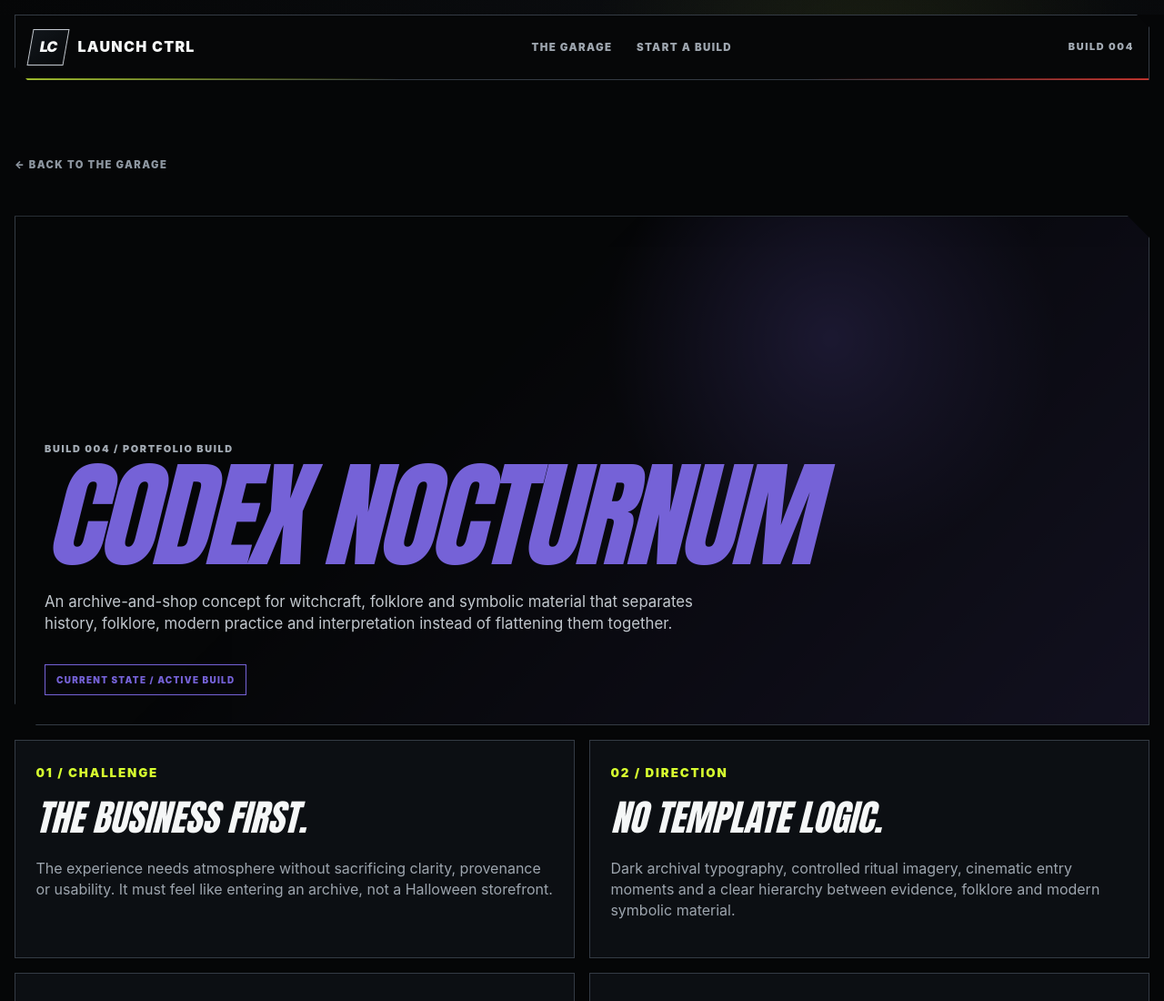
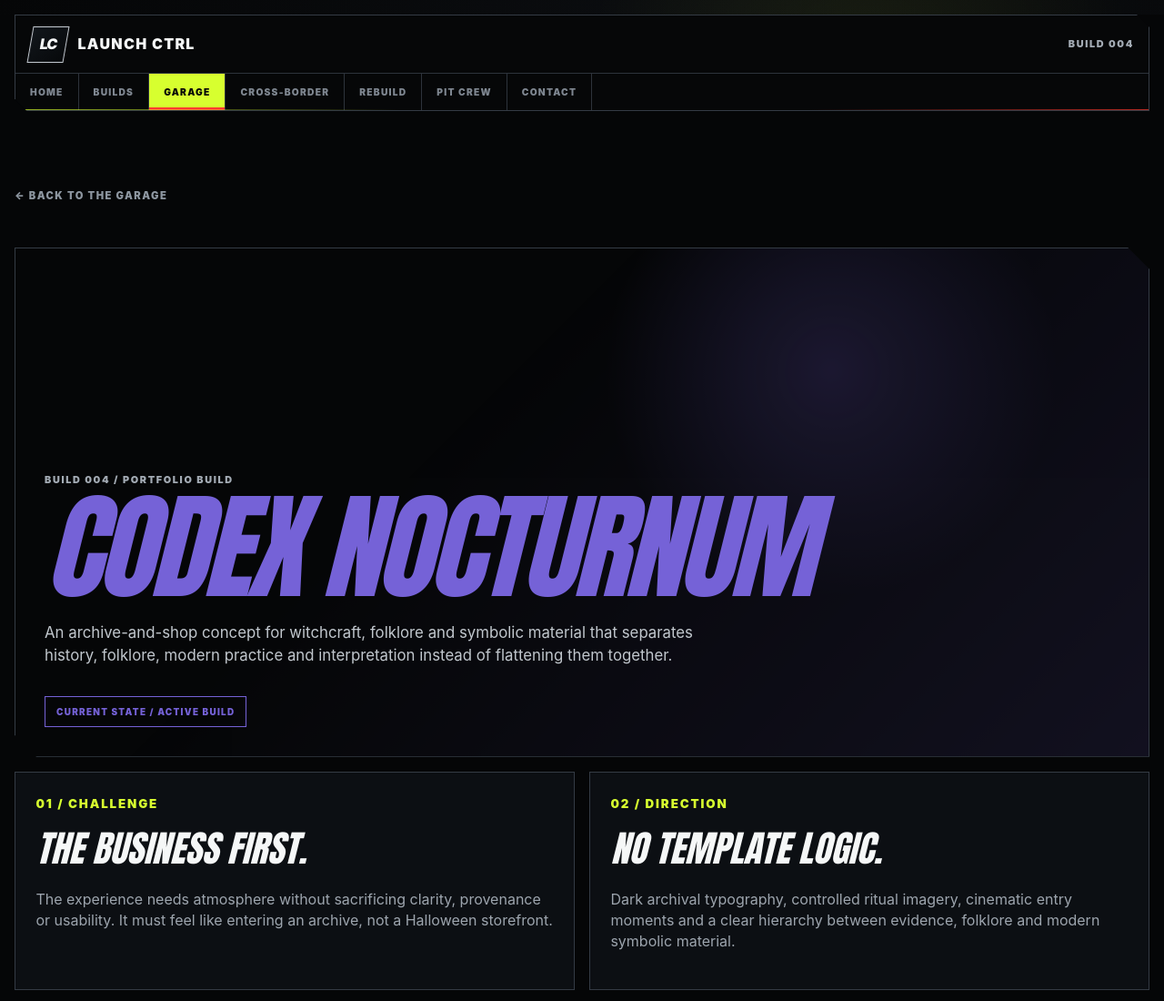
Before and after one commit to ghergabrieli-cyber/launch-ctrl, a website: page builds/codex-nocturnum.html in a window 1280 px wide. Shown: the top 1100 px of the page at 91% size. Drawn offline with Linux system fonts and the light colour scheme.

Commit message:
refactor: align codex-nocturnum case navigation

```diff
--- a/builds/codex-nocturnum.html
+++ b/builds/codex-nocturnum.html
@@ -9,13 +9,12 @@
   <link rel="stylesheet" href="../styles.css" />
 </head>
 <body class="case-body">
-  <header class="site-header">
-    <a href="../index.html" class="brand" aria-label="LAUNCH CTRL home"><span class="brand-mark">LC</span><span>LAUNCH CTRL</span></a>
-    <nav class="desktop-nav"><a href="../index.html#garage">THE GARAGE</a><a href="../index.html#contact">START A BUILD</a></nav>
-    <span class="case-code">BUILD 004</span>
+  <header class="site-header site-header-v2">
+    <div class="header-top"><a href="../index.html" class="brand"><span class="brand-mark">LC</span><span>LAUNCH CTRL</span></a><span class="case-code">BUILD 004</span></div>
+    <nav class="site-tabs"><a href="../index.html">HOME</a><a href="../builds.html">BUILDS</a><a href="../garage.html" aria-current="page">GARAGE</a><a href="../cross-border.html">CROSS-BORDER</a><a href="../rebuild.html">REBUILD</a><a href="../pit-crew.html">PIT CREW</a><a href="../contact.html">CONTACT</a></nav>
   </header>
   <main class="case-shell">
-    <a class="case-back" href="../index.html#garage">← BACK TO THE GARAGE</a>
+    <a class="case-back" href="../garage.html">← BACK TO THE GARAGE</a>
     <section class="case-hero" style="color:#7562d7">
       <span class="case-code">BUILD 004 / PORTFOLIO BUILD</span>
       <h1>CODEX NOCTURNUM</h1>
```
